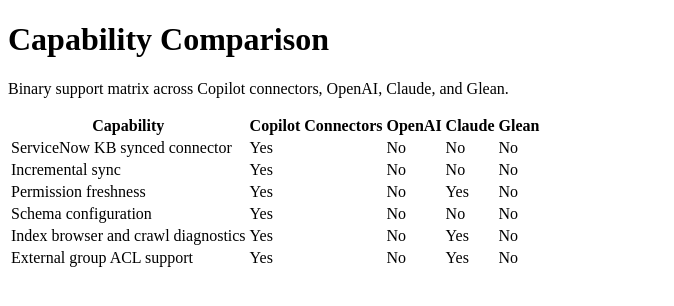
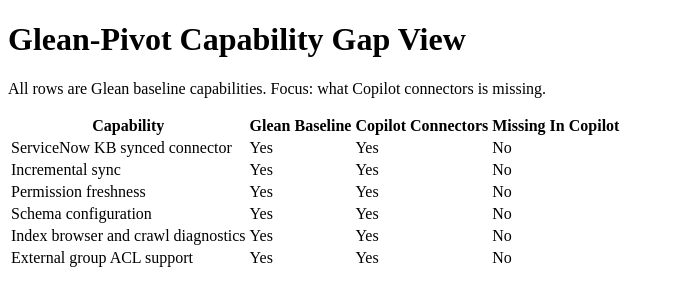
Before and after one commit to sasidharkasi/dashboard-scaffold, a React (Vite) app: page / in a window 1280 px wide. Shown: the top 306 px of the page, without its empty margins (0-674 px from the left). Built offline with nearby package versions, Linux system fonts and the light colour scheme; the HTML template or start-up script is replaced by a standard one.

Commit message:
Pivot comparison to Glean baseline gaps

```diff
--- a/src/App.tsx
+++ b/src/App.tsx
@@ -7,28 +7,26 @@
 function App() {
   return (
     <main className="clean-shell">
-      <h1>Capability Comparison</h1>
-      <p className="subhead">Binary support matrix across Copilot connectors, OpenAI, Claude, and Glean.</p>
+      <h1>Glean-Pivot Capability Gap View</h1>
+      <p className="subhead">All rows are Glean baseline capabilities. Focus: what Copilot connectors is missing.</p>
 
       <div className="table-wrap">
         <table>
           <thead>
             <tr>
               <th>Capability</th>
+              <th>Glean Baseline</th>
               <th>Copilot Connectors</th>
-              <th>OpenAI</th>
-              <th>Claude</th>
-              <th>Glean</th>
+              <th>Missing In Copilot</th>
             </tr>
           </thead>
           <tbody>
             {capabilityRows.map((row) => (
               <tr key={row.capability}>
                 <td>{row.capability}</td>
+                <td className={cellClass(row.gleanBaseline)}>{row.gleanBaseline}</td>
                 <td className={cellClass(row.copilotConnectors)}>{row.copilotConnectors}</td>
-                <td className={cellClass(row.openAi)}>{row.openAi}</td>
-                <td className={cellClass(row.claude)}>{row.claude}</td>
-                <td className={cellClass(row.glean)}>{row.glean}</td>
+                <td className={cellClass(row.missingInCopilot)}>{row.missingInCopilot}</td>
               </tr>
             ))}
           </tbody>
--- a/src/data/capabilityComparison.ts
+++ b/src/data/capabilityComparison.ts
@@ -2,53 +2,46 @@
 
 export type CapabilityRow = {
   capability: string
+  gleanBaseline: Binary
   copilotConnectors: Binary
-  openAi: Binary
-  claude: Binary
-  glean: Binary
+  missingInCopilot: Binary
 }
 
 export const capabilityRows: CapabilityRow[] = [
   {
     "capability": "ServiceNow KB synced connector",
+    "gleanBaseline": "Yes",
     "copilotConnectors": "Yes",
-    "openAi": "No",
-    "claude": "No",
-    "glean": "No"
+    "missingInCopilot": "No"
   },
   {
     "capability": "Incremental sync",
+    "gleanBaseline": "Yes",
     "copilotConnectors": "Yes",
-    "openAi": "No",
-    "claude": "No",
-    "glean": "No"
+    "missingInCopilot": "No"
   },
   {
     "capability": "Permission freshness",
+    "gleanBaseline": "Yes",
     "copilotConnectors": "Yes",
-    "openAi": "No",
-    "claude": "Yes",
-    "glean": "No"
+    "missingInCopilot": "No"
   },
   {
     "capability": "Schema configuration",
+    "gleanBaseline": "Yes",
     "copilotConnectors": "Yes",
-    "openAi": "No",
-    "claude": "No",
-    "glean": "No"
+    "missingInCopilot": "No"
   },
   {
     "capability": "Index browser and crawl diagnostics",
+    "gleanBaseline": "Yes",
     "copilotConnectors": "Yes",
-    "openAi": "No",
-    "claude": "Yes",
-    "glean": "No"
+    "missingInCopilot": "No"
   },
   {
     "capability": "External group ACL support",
+    "gleanBaseline": "Yes",
     "copilotConnectors": "Yes",
-    "openAi": "No",
-    "claude": "Yes",
-    "glean": "No"
+    "missingInCopilot": "No"
   }
 ]
```
Also changed, not shown: scripts/weekly-analysis-agent.mjs (+14 -1 lines).
